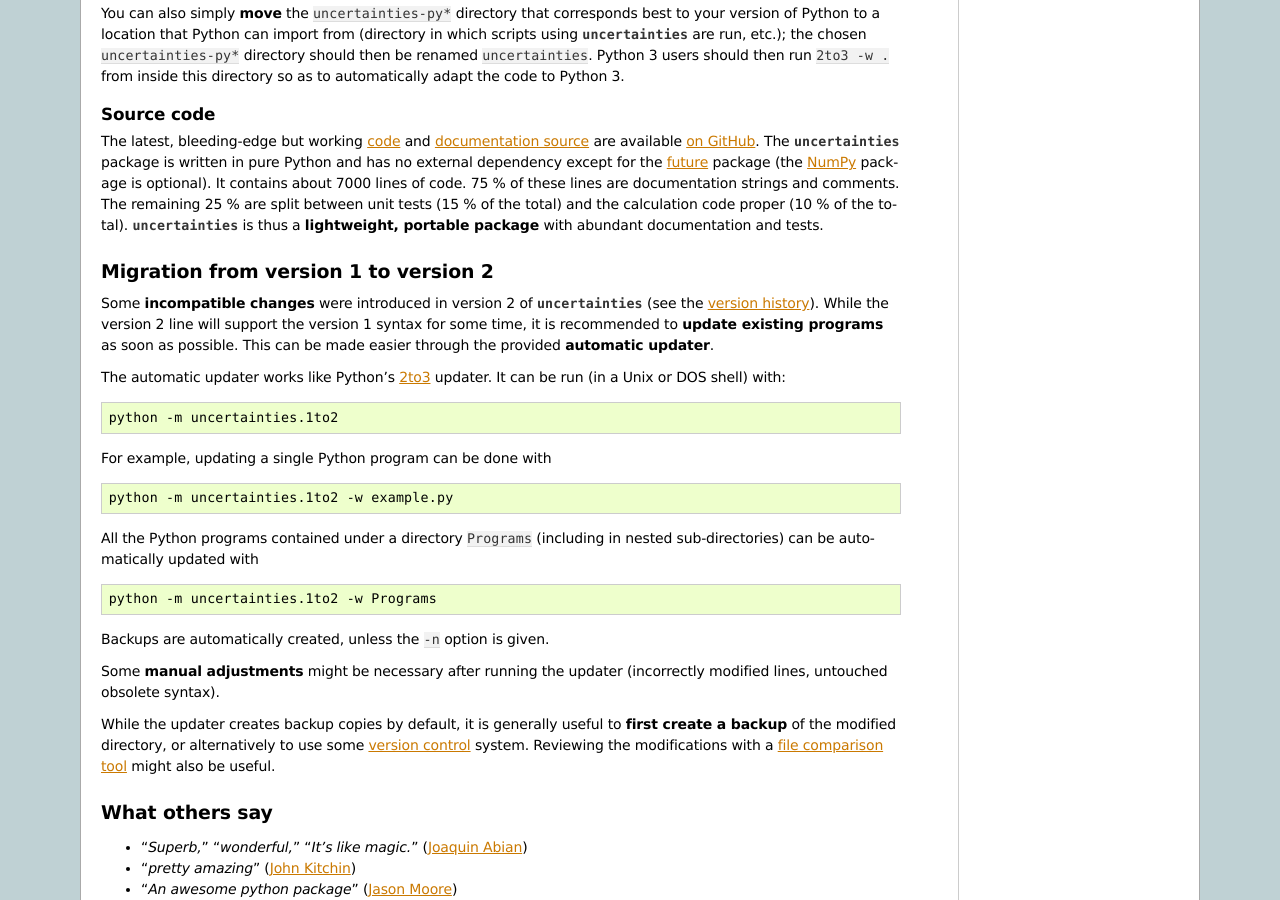
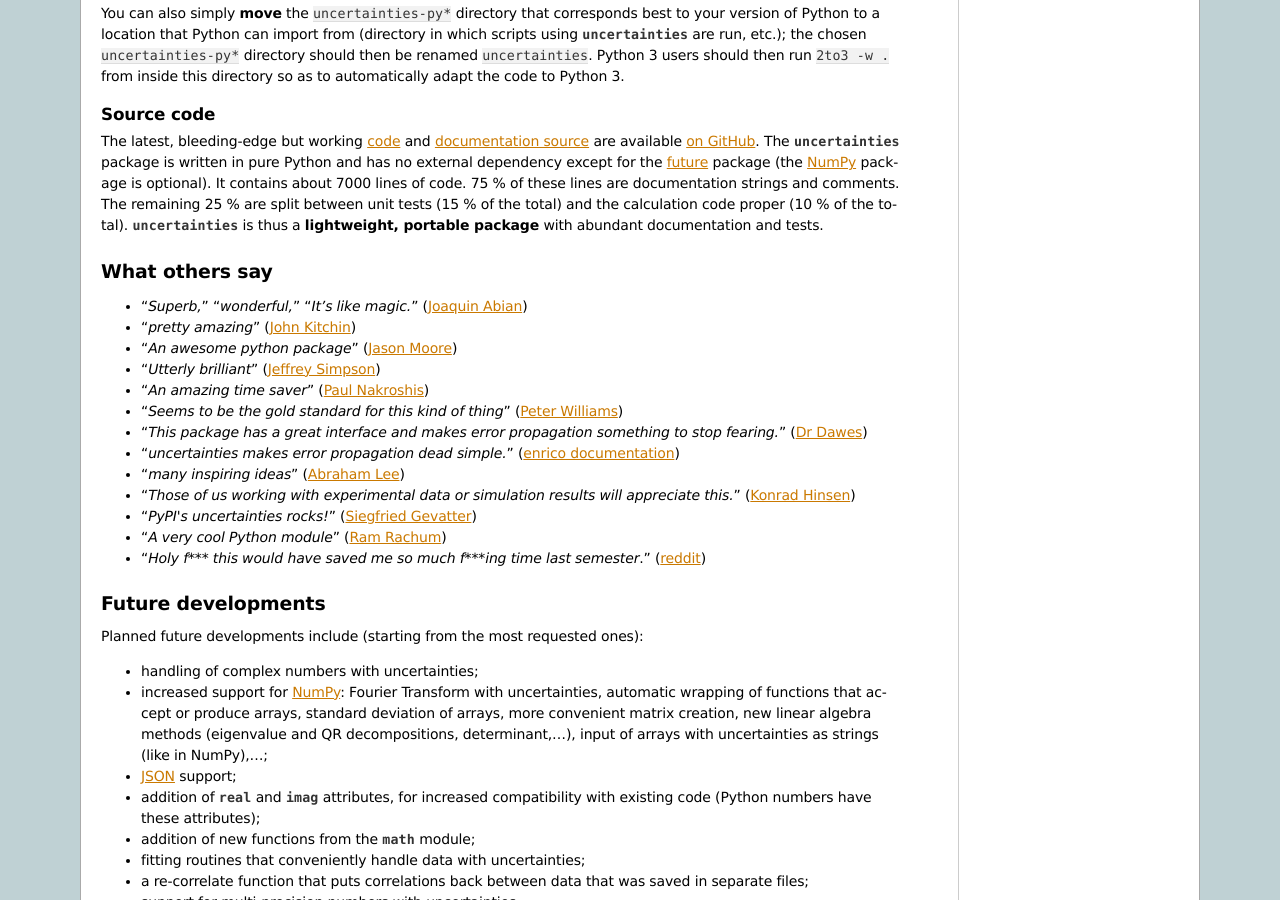
Before and after one commit to lmfit/uncertainties, a Sphinx documentation site: the page built from doc/index.rst, in a window 1280 px wide and 900 px high, scrolled down 3048 px. Built offline with Sphinx 7.4.7, drawn with Linux system fonts in a browser that asks for light colours; pages that are not in the unit, such as notebooks, are missing from menus; some of the changed text lies outside the part shown.

Commit message:
remove index refence

```diff
--- a/doc/index.rst
+++ b/doc/index.rst
@@ -247,49 +247,6 @@ total).  :mod:`uncertainties` is thus a **lightweight, portable
 package** with abundant documentation and tests.
 
 
-Migration from version 1 to version 2
-=====================================
-
-Some **incompatible changes** were introduced in version 2 of
-:mod:`uncertainties` (see the `version history`_). While the version 2
-line will support the version 1 syntax for some time, it is
-recommended to **update existing programs** as soon as possible. This
-can be made easier through the provided **automatic updater**.
-
-The automatic updater works like Python's `2to3
-<http://docs.python.org/2/library/2to3.html>`_ updater. It can be run
-(in a Unix or DOS shell) with:
-
-.. code-block:: sh
-
-   python -m uncertainties.1to2
-
-For example, updating a single Python program can be done with
-
-.. code-block:: sh
-
-   python -m uncertainties.1to2 -w example.py
-
-All the Python programs contained under a directory ``Programs``
-(including in nested sub-directories) can be automatically updated
-with
-
-.. code-block:: sh
-
-   python -m uncertainties.1to2 -w Programs
-
-Backups are automatically created, unless the ``-n`` option is given.
-
-Some **manual adjustments** might be necessary after running the
-updater (incorrectly modified lines, untouched obsolete syntax).
-
-While the updater creates backup copies by default, it is generally
-useful to **first create a backup** of the modified directory, or
-alternatively to use some `version control
-<http://en.wikipedia.org/wiki/Version_control_system>`_
-system. Reviewing the modifications with a `file comparison tool
-<http://en.wikipedia.org/wiki/File_comparison>`_ might also be useful.
-
 What others say
 ===============
 
```
